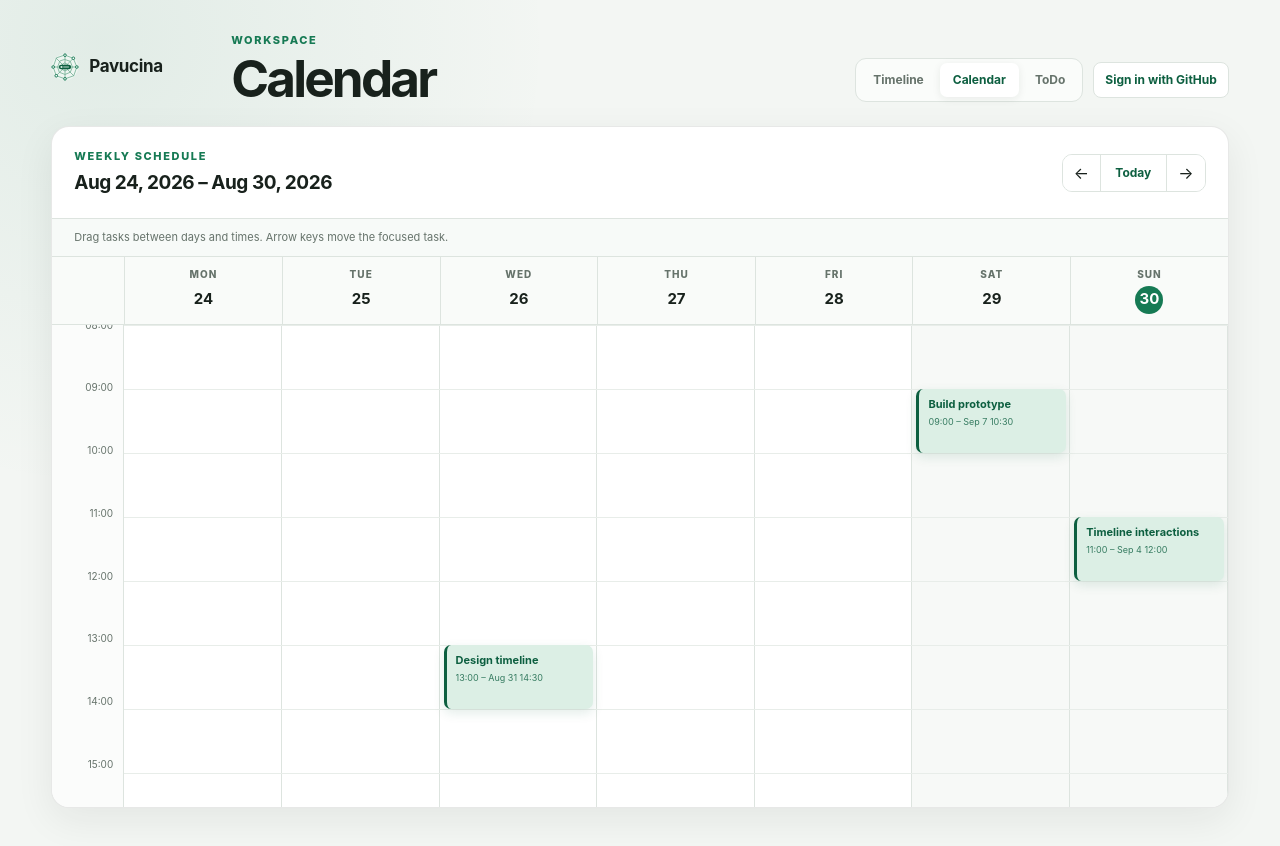
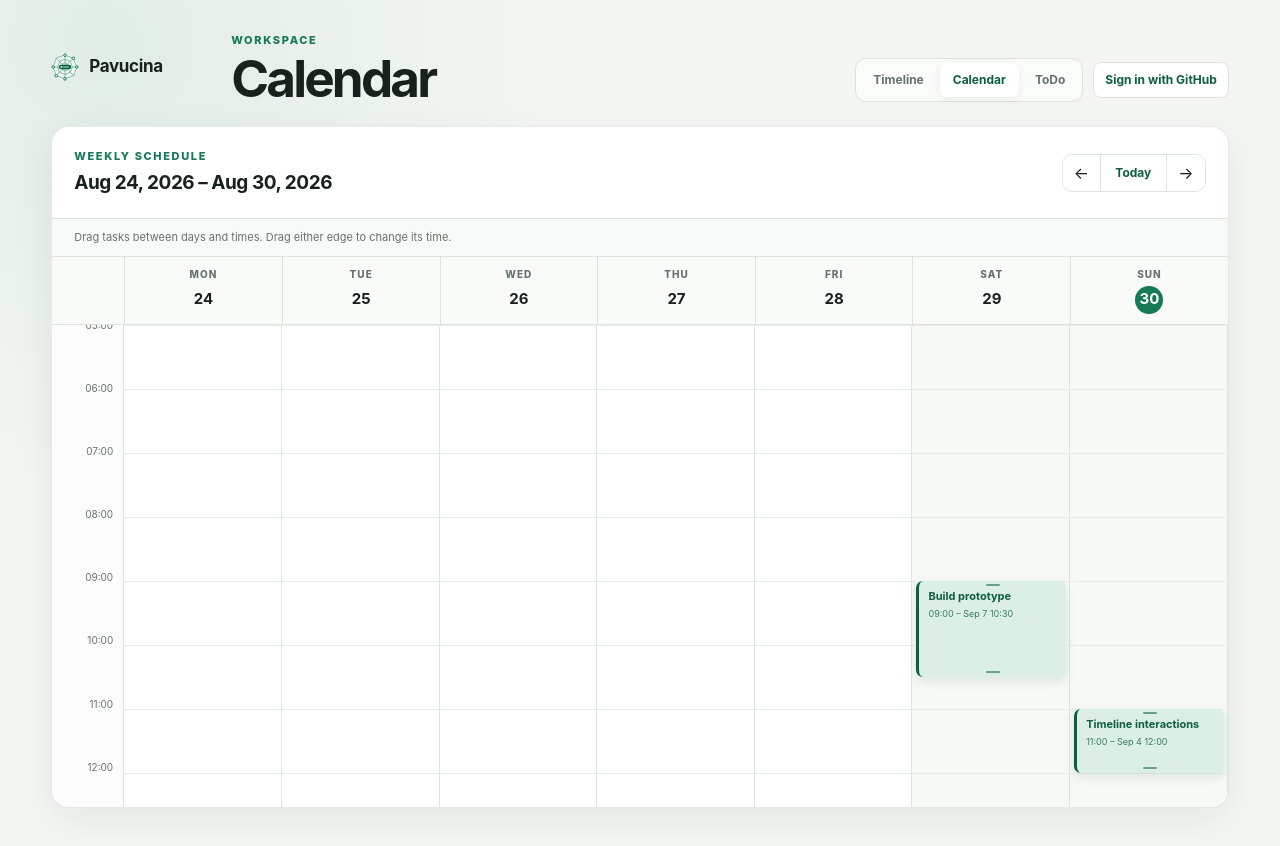
Before and after one commit to RFJBraunstingl/pavucina, a Next.js app: page /calendar in a window 1280 px wide. Shown: the top 846 px of the page. Built offline with nearby package versions, Linux system fonts and the light colour scheme; no server answers.

Commit message:
add calender scheduling

```diff
--- a/src/app/_styles/calendar.css
+++ b/src/app/_styles/calendar.css
@@ -70,7 +70,6 @@
 
 .calendar-times {
   display: flex;
-  height: 768px;
   padding: 0 10px;
   border-right: 1px solid var(--line);
   background: #fbfcfb;
@@ -88,7 +87,6 @@
 .calendar-days {
   display: grid;
   position: relative;
-  height: 768px;
   grid-template-columns: repeat(7, 1fr);
   grid-template-rows: 1fr;
 }
@@ -114,26 +112,59 @@
 }
 
 .calendar-event {
-  display: flex;
   position: absolute;
   z-index: 4;
   overflow: hidden;
-  padding: 7px 9px;
-  border: 0;
   border-left: 3px solid var(--green-dark);
   border-radius: 7px;
   background: #dcefe5;
   box-shadow: 0 4px 12px rgb(13 95 64 / 12%);
   color: var(--green-dark);
+}
+
+.calendar-event-body {
+  display: flex;
+  width: 100%;
+  height: 100%;
+  padding: 7px 9px;
+  border: 0;
+  background: transparent;
+  color: inherit;
   cursor: grab;
   flex-direction: column;
   text-align: left;
   touch-action: none;
 }
 
-.calendar-event:active {
+.calendar-event-body:active {
   cursor: grabbing;
 }
+
+.calendar-resize-handle {
+  position: absolute;
+  z-index: 2;
+  left: 0;
+  width: 100%;
+  height: 9px;
+  padding: 0;
+  border: 0;
+  background: transparent;
+  cursor: ns-resize;
+  touch-action: none;
+}
+
+.calendar-resize-handle::after {
+  display: block;
+  width: 14px;
+  height: 2px;
+  margin: auto;
+  border-radius: 2px;
+  background: rgb(13 95 64 / 55%);
+  content: "";
+}
+
+.calendar-resize-handle.start { top: 0; }
+.calendar-resize-handle.end { bottom: 0; }
 
 .calendar-event strong {
   overflow: hidden;
--- a/src/app/calendar/_components/calendar-event.tsx
+++ b/src/app/calendar/_components/calendar-event.tsx
@@ -3,7 +3,7 @@ import type { CalendarEventProps } from "@/types/calendar";
 
 export default function CalendarEvent({
   item,
-  onPointerDown,
+  onDragStart,
   onPointerMove,
   onPointerEnd,
   onKeyDown,
@@ -14,8 +14,7 @@ export default function CalendarEvent({
     startDate === endDate ? endTime : `${compactDateLabel(endDate)} ${endTime}`;
 
   return (
-    <button
-      type="button"
+    <div
       className="calendar-event"
       style={{
         top,
@@ -23,16 +22,41 @@ export default function CalendarEvent({
         left: `calc(${dayIndex * (100 / 7)}% + 4px)`,
         width: `calc(${100 / 7}% - 8px)`,
       }}
-      aria-label={`Move ${task.properties.name}`}
-      title={`${task.properties.name}: ${startDate} ${startTime} to ${endDate} ${endTime}`}
-      onPointerDown={onPointerDown}
+    >
+      <button
+        type="button"
+        className="calendar-resize-handle start"
+        aria-label={`Change start time of ${task.properties.name}`}
+        onPointerDown={(event) => onDragStart(event, "start")}
         onPointerMove={onPointerMove}
         onPointerUp={onPointerEnd}
         onPointerCancel={onPointerEnd}
-      onKeyDown={onKeyDown}
+        onKeyDown={(event) => onKeyDown(event, "start")}
+      />
+      <button
+        type="button"
+        className="calendar-event-body"
+        aria-label={`Move ${task.properties.name}`}
+        title={`${task.properties.name}: ${startDate} ${startTime} to ${endDate} ${endTime}`}
+        onPointerDown={(event) => onDragStart(event, "move")}
+        onPointerMove={onPointerMove}
+        onPointerUp={onPointerEnd}
+        onPointerCancel={onPointerEnd}
+        onKeyDown={(event) => onKeyDown(event, "move")}
       >
         <strong>{task.properties.name}</strong>
         <span>{startTime} – {endLabel}</span>
       </button>
+      <button
+        type="button"
+        className="calendar-resize-handle end"
+        aria-label={`Change end time of ${task.properties.name}`}
+        onPointerDown={(event) => onDragStart(event, "end")}
+        onPointerMove={onPointerMove}
+        onPointerUp={onPointerEnd}
+        onPointerCancel={onPointerEnd}
+        onKeyDown={(event) => onKeyDown(event, "end")}
+      />
+    </div>
   );
 }
--- a/src/app/calendar/_components/calendar-grid.tsx
+++ b/src/app/calendar/_components/calendar-grid.tsx
@@ -1,30 +1,20 @@
-import {
-  type KeyboardEvent,
-  type PointerEvent,
-  useMemo,
-  useRef,
-} from "react";
+import { useMemo, useRef } from "react";
 
 import CalendarEvent from "./calendar-event";
+import { useCalendarSchedule } from "./use-calendar-schedule";
 import { flattenTasks } from "@/services/task-service";
 import {
   getTaskDate,
   getTaskTime,
-  moveScheduledTask,
 } from "@/services/task-schedule-service";
 import {
   calendarItem,
-  CALENDAR_END,
-  CALENDAR_START,
+  CALENDAR_HEIGHT,
   HOUR_HEIGHT,
   HOUR_LABELS,
 } from "@/utils/calendar";
 import { dayLabel, dayOfMonth } from "@/utils/date";
-import { timeToMinutes, minutesToTime } from "@/utils/time";
-import type {
-  CalendarDragState,
-  CalendarGridProps,
-} from "@/types/calendar";
+import type { CalendarGridProps } from "@/types/calendar";
 
 export default function CalendarGrid({
   graph,
@@ -33,7 +23,6 @@ export default function CalendarGrid({
   onGraphChange,
 }: CalendarGridProps) {
   const body = useRef<HTMLDivElement>(null);
-  const drag = useRef<CalendarDragState | null>(null);
   const items = useMemo(
     () =>
       flattenTasks(graph).flatMap(({ task }) => {
@@ -52,79 +41,12 @@ export default function CalendarGrid({
       }),
     [days, graph],
   );
-
-  function beginDrag(event: PointerEvent<HTMLButtonElement>, index: number) {
-    if (event.button !== 0) return;
-    const item = items[index];
-    event.currentTarget.setPointerCapture(event.pointerId);
-    drag.current = {
-      pointerId: event.pointerId,
-      taskId: item.task.id,
-      originX: event.clientX,
-      originY: event.clientY,
-      originGraph: graph,
-      startDayIndex: item.dayIndex,
-      startTime: item.startTime,
-      lastTarget: `${item.startDate}:${timeToMinutes(item.startTime)}`,
-    };
-  }
-
-  function continueDrag(event: PointerEvent<HTMLButtonElement>) {
-    const active = drag.current;
-    if (!active || active.pointerId !== event.pointerId || !body.current) return;
-    const dayWidth = body.current.getBoundingClientRect().width / 7;
-    const dayIndex = Math.max(
-      0,
-      Math.min(6, active.startDayIndex + Math.round((event.clientX - active.originX) / dayWidth)),
-    );
-    const minutes = Math.max(
-      CALENDAR_START,
-      Math.min(
-        CALENDAR_END - 30,
-        timeToMinutes(active.startTime) +
-          Math.round((event.clientY - active.originY) / (HOUR_HEIGHT / 2)) * 30,
-      ),
-    );
-    const target = `${days[dayIndex]}:${minutes}`;
-    if (target === active.lastTarget) return;
-    drag.current = { ...active, lastTarget: target };
-    onGraphChange(
-      moveScheduledTask(
-        active.originGraph,
-        active.taskId,
-        days[dayIndex],
-        minutesToTime(minutes),
-      ),
-    );
-  }
-
-  function endDrag(event: PointerEvent<HTMLButtonElement>) {
-    if (drag.current?.pointerId === event.pointerId) drag.current = null;
-  }
-
-  function moveWithKeyboard(event: KeyboardEvent<HTMLButtonElement>, index: number) {
-    if (!["ArrowLeft", "ArrowRight", "ArrowUp", "ArrowDown"].includes(event.key)) {
-      return;
-    }
-    event.preventDefault();
-    const item = items[index];
-    const horizontal = event.key === "ArrowLeft" ? -1 : event.key === "ArrowRight" ? 1 : 0;
-    const targetDate = days[item.dayIndex + horizontal];
-    if (!targetDate) return;
-    const vertical = event.key === "ArrowUp" ? -30 : event.key === "ArrowDown" ? 30 : 0;
-    const minutes = Math.max(
-      CALENDAR_START,
-      Math.min(CALENDAR_END - 30, timeToMinutes(item.startTime) + vertical),
-    );
-    onGraphChange(
-      moveScheduledTask(
-        graph,
-        item.task.id,
-        targetDate,
-        minutesToTime(minutes),
-      ),
-    );
-  }
+  const schedule = useCalendarSchedule({
+    graph,
+    days,
+    bodyRef: body,
+    onGraphChange,
+  });
 
   return (
     <div className="calendar-scroll">
@@ -139,22 +61,30 @@ export default function CalendarGrid({
           ))}
         </div>
         <div className="calendar-body">
-          <div className="calendar-times">
+          <div className="calendar-times" style={{ height: CALENDAR_HEIGHT }}>
             {HOUR_LABELS.map((time) => <span key={time}>{time}</span>)}
           </div>
-          <div className="calendar-days" ref={body}>
+          <div
+            className="calendar-days"
+            ref={body}
+            style={{ height: CALENDAR_HEIGHT }}
+          >
             {days.map((day) => <div className="calendar-day" key={day} />)}
             {HOUR_LABELS.map((time, index) => (
               <div className="calendar-hour-line" style={{ top: index * HOUR_HEIGHT }} key={time} />
             ))}
-            {items.map((item, index) => (
+            {items.map((item) => (
               <CalendarEvent
                 item={item}
                 key={item.task.id}
-                onPointerDown={(event) => beginDrag(event, index)}
-                onPointerMove={continueDrag}
-                onPointerEnd={endDrag}
-                onKeyDown={(event) => moveWithKeyboard(event, index)}
+                onDragStart={(event, mode) =>
+                  schedule.beginDrag(event, item, mode)
+                }
+                onPointerMove={schedule.continueDrag}
+                onPointerEnd={schedule.endDrag}
+                onKeyDown={(event, mode) =>
+                  schedule.handleArrow(event, item, mode)
+                }
               />
             ))}
           </div>
--- a/src/app/calendar/_components/calendar-view.tsx
+++ b/src/app/calendar/_components/calendar-view.tsx
@@ -33,7 +33,9 @@ export default function CalendarView() {
             <button type="button" aria-label="Next week" onClick={() => setWeekStart((day) => addDays(day, 7))}>→</button>
           </div>
         </div>
-        <p className="calendar-hint">Drag tasks between days and times. Arrow keys move the focused task.</p>
+        <p className="calendar-hint">
+          Drag tasks between days and times. Drag either edge to change its time.
+        </p>
         <CalendarGrid graph={graph} days={days} today={today} onGraphChange={setGraph} />
       </section>
     </main>
--- /dev/null
+++ b/src/app/calendar/_components/use-calendar-schedule.ts
@@ -0,0 +1,160 @@
+import { type KeyboardEvent, type PointerEvent, useRef } from "react";
+
+import {
+  moveScheduledTask,
+  setTaskTimes,
+} from "@/services/task-schedule-service";
+import {
+  CALENDAR_END,
+  CALENDAR_RESIZE_STEP,
+  CALENDAR_START,
+  HOUR_HEIGHT,
+  resizeTimeRange,
+} from "@/utils/calendar";
+import { minutesToTime, timeToMinutes } from "@/utils/time";
+import type {
+  CalendarDragMode,
+  CalendarDragState,
+  CalendarInteractionOptions,
+  CalendarItem,
+} from "@/types/calendar";
+
+export function useCalendarSchedule({
+  graph,
+  days,
+  bodyRef,
+  onGraphChange,
+}: CalendarInteractionOptions) {
+  const drag = useRef<CalendarDragState | null>(null);
+
+  function beginDrag(
+    event: PointerEvent<HTMLButtonElement>,
+    item: CalendarItem,
+    mode: CalendarDragMode,
+  ) {
+    if (event.button !== 0) return;
+    event.stopPropagation();
+    event.currentTarget.setPointerCapture(event.pointerId);
+    drag.current = {
+      pointerId: event.pointerId,
+      taskId: item.task.id,
+      mode,
+      originX: event.clientX,
+      originY: event.clientY,
+      originGraph: graph,
+      startDayIndex: item.dayIndex,
+      startTime: item.startTime,
+      endTime: item.endTime,
+      lastTarget:
+        mode === "move"
+          ? `${item.startDate}:${timeToMinutes(item.startTime)}`
+          : `${item.startTime}:${item.endTime}`,
+    };
+  }
+
+  function continueDrag(event: PointerEvent<HTMLButtonElement>) {
+    const active = drag.current;
+    if (!active || active.pointerId !== event.pointerId) return;
+    const offsetY = event.clientY - active.originY;
+
+    if (active.mode !== "move") {
+      const amount =
+        Math.round(offsetY / (HOUR_HEIGHT / 4)) * CALENDAR_RESIZE_STEP;
+      const times = resizeTimeRange(
+        active.startTime,
+        active.endTime,
+        active.mode,
+        amount,
+      );
+      const target = times.join(":");
+      if (target === active.lastTarget) return;
+      drag.current = { ...active, lastTarget: target };
+      onGraphChange(setTaskTimes(active.originGraph, active.taskId, ...times));
+      return;
+    }
+
+    if (!bodyRef.current) return;
+    const dayWidth = bodyRef.current.getBoundingClientRect().width / 7;
+    const dayIndex = Math.max(
+      0,
+      Math.min(
+        6,
+        active.startDayIndex +
+          Math.round((event.clientX - active.originX) / dayWidth),
+      ),
+    );
+    const minutes = Math.max(
+      CALENDAR_START,
+      Math.min(
+        CALENDAR_END - 30,
+        timeToMinutes(active.startTime) +
+          Math.round(offsetY / (HOUR_HEIGHT / 2)) * 30,
+      ),
+    );
+    const target = `${days[dayIndex]}:${minutes}`;
+    if (target === active.lastTarget) return;
+    drag.current = { ...active, lastTarget: target };
+    onGraphChange(
+      moveScheduledTask(
+        active.originGraph,
+        active.taskId,
+        days[dayIndex],
+        minutesToTime(minutes),
+      ),
+    );
+  }
+
+  function endDrag(event: PointerEvent<HTMLButtonElement>) {
+    if (drag.current?.pointerId === event.pointerId) drag.current = null;
+  }
+
+  function handleArrow(
+    event: KeyboardEvent<HTMLButtonElement>,
+    item: CalendarItem,
+    mode: CalendarDragMode,
+  ) {
+    if (mode !== "move") {
+      if (event.key !== "ArrowUp" && event.key !== "ArrowDown") return;
+      event.preventDefault();
+      const times = resizeTimeRange(
+        item.startTime,
+        item.endTime,
+        mode,
+        event.key === "ArrowUp" ? -CALENDAR_RESIZE_STEP : CALENDAR_RESIZE_STEP,
+      );
+      onGraphChange(setTaskTimes(graph, item.task.id, ...times));
+      return;
+    }
+
+    if (![
+      "ArrowLeft",
+      "ArrowRight",
+      "ArrowUp",
+      "ArrowDown",
+    ].includes(event.key)) return;
+    event.preventDefault();
+    const horizontal =
+      event.key === "ArrowLeft" ? -1 : event.key === "ArrowRight" ? 1 : 0;
+    const targetDate = days[item.dayIndex + horizontal];
+    if (!targetDate) return;
+    const vertical =
+      event.key === "ArrowUp" ? -30 : event.key === "ArrowDown" ? 30 : 0;
+    const minutes = Math.max(
+      CALENDAR_START,
+      Math.min(
+        CALENDAR_END - 30,
+        timeToMinutes(item.startTime) + vertical,
+      ),
+    );
+    onGraphChange(
+      moveScheduledTask(
+        graph,
+        item.task.id,
+        targetDate,
+        minutesToTime(minutes),
+      ),
+    );
+  }
+
+  return { beginDrag, continueDrag, endDrag, handleArrow };
+}
--- a/src/types/calendar.ts
+++ b/src/types/calendar.ts
@@ -1,7 +1,4 @@
-import type {
-  KeyboardEventHandler,
-  PointerEventHandler,
-} from "react";
+import type { KeyboardEvent, PointerEvent, RefObject } from "react";
 
 import type { Graph, TaskNode } from "./graph";
 
@@ -16,14 +13,19 @@ export type CalendarItem = {
   height: number;
 };
 
+export type CalendarResizeEdge = "start" | "end";
+export type CalendarDragMode = "move" | CalendarResizeEdge;
+
 export type CalendarDragState = {
   pointerId: number;
   taskId: string;
+  mode: CalendarDragMode;
   originX: number;
   originY: number;
   originGraph: Graph;
   startDayIndex: number;
   startTime: string;
+  endTime: string;
   lastTarget: string;
 };
 
@@ -34,10 +36,23 @@ export type CalendarGridProps = {
   onGraphChange: (graph: Graph) => void;
 };
 
+export type CalendarInteractionOptions = {
+  graph: Graph;
+  days: string[];
+  bodyRef: RefObject<HTMLDivElement | null>;
+  onGraphChange: (graph: Graph) => void;
+};
+
 export type CalendarEventProps = {
   item: CalendarItem;
-  onPointerDown: PointerEventHandler<HTMLButtonElement>;
-  onPointerMove: PointerEventHandler<HTMLButtonElement>;
-  onPointerEnd: PointerEventHandler<HTMLButtonElement>;
-  onKeyDown: KeyboardEventHandler<HTMLButtonElement>;
+  onDragStart: (
+    event: PointerEvent<HTMLButtonElement>,
+    mode: CalendarDragMode,
+  ) => void;
+  onPointerMove: (event: PointerEvent<HTMLButtonElement>) => void;
+  onPointerEnd: (event: PointerEvent<HTMLButtonElement>) => void;
+  onKeyDown: (
+    event: KeyboardEvent<HTMLButtonElement>,
+    mode: CalendarDragMode,
+  ) => void;
 };
--- a/src/utils/calendar.ts
+++ b/src/utils/calendar.ts
@@ -1,15 +1,41 @@
 import { daysBetween } from "./date.ts";
-import { minutesBetweenDateTimes, timeToMinutes } from "./time.ts";
-import type { CalendarItem } from "@/types/calendar";
+import { minutesToTime, timeToMinutes } from "./time.ts";
+import type { CalendarItem, CalendarResizeEdge } from "@/types/calendar";
 import type { TaskNode } from "@/types/graph";
 
-export const CALENDAR_START = 8 * 60;
-export const CALENDAR_END = 20 * 60;
+export const CALENDAR_START = 5 * 60;
+export const CALENDAR_END = 23 * 60;
+export const CALENDAR_RESIZE_STEP = 15;
 export const HOUR_HEIGHT = 64;
+export const CALENDAR_HEIGHT =
+  ((CALENDAR_END - CALENDAR_START) / 60) * HOUR_HEIGHT;
 export const HOUR_LABELS = Array.from(
   { length: (CALENDAR_END - CALENDAR_START) / 60 + 1 },
   (_, index) => `${String(index + CALENDAR_START / 60).padStart(2, "0")}:00`,
 );
+
+export function resizeTimeRange(
+  startTime: string,
+  endTime: string,
+  edge: CalendarResizeEdge,
+  amount: number,
+) {
+  const start = timeToMinutes(startTime);
+  const end = timeToMinutes(endTime);
+  return edge === "start"
+    ? [
+        minutesToTime(
+          Math.max(CALENDAR_START, Math.min(start + amount, end - CALENDAR_RESIZE_STEP)),
+        ),
+        endTime,
+      ] as const
+    : [
+        startTime,
+        minutesToTime(
+          Math.min(CALENDAR_END, Math.max(end + amount, start + CALENDAR_RESIZE_STEP)),
+        ),
+      ] as const;
+}
 
 export function calendarItem(
   task: TaskNode,
@@ -24,10 +50,10 @@ export function calendarItem(
   if (dayIndex < 0 || dayIndex > 6 || start < CALENDAR_START || start >= CALENDAR_END) {
     return null;
   }
-  const duration =
-    startDate === endDate
-      ? Math.max(30, minutesBetweenDateTimes(startDate, startTime, endDate, endTime))
-      : 60;
+  const duration = Math.max(
+    CALENDAR_RESIZE_STEP,
+    timeToMinutes(endTime) - start,
+  );
   return {
     task,
     startDate,
```
Also changed, not shown: 1 other file (tests, documents, lock files or other folders). Lines whose indentation alone changed are shown as unchanged.
